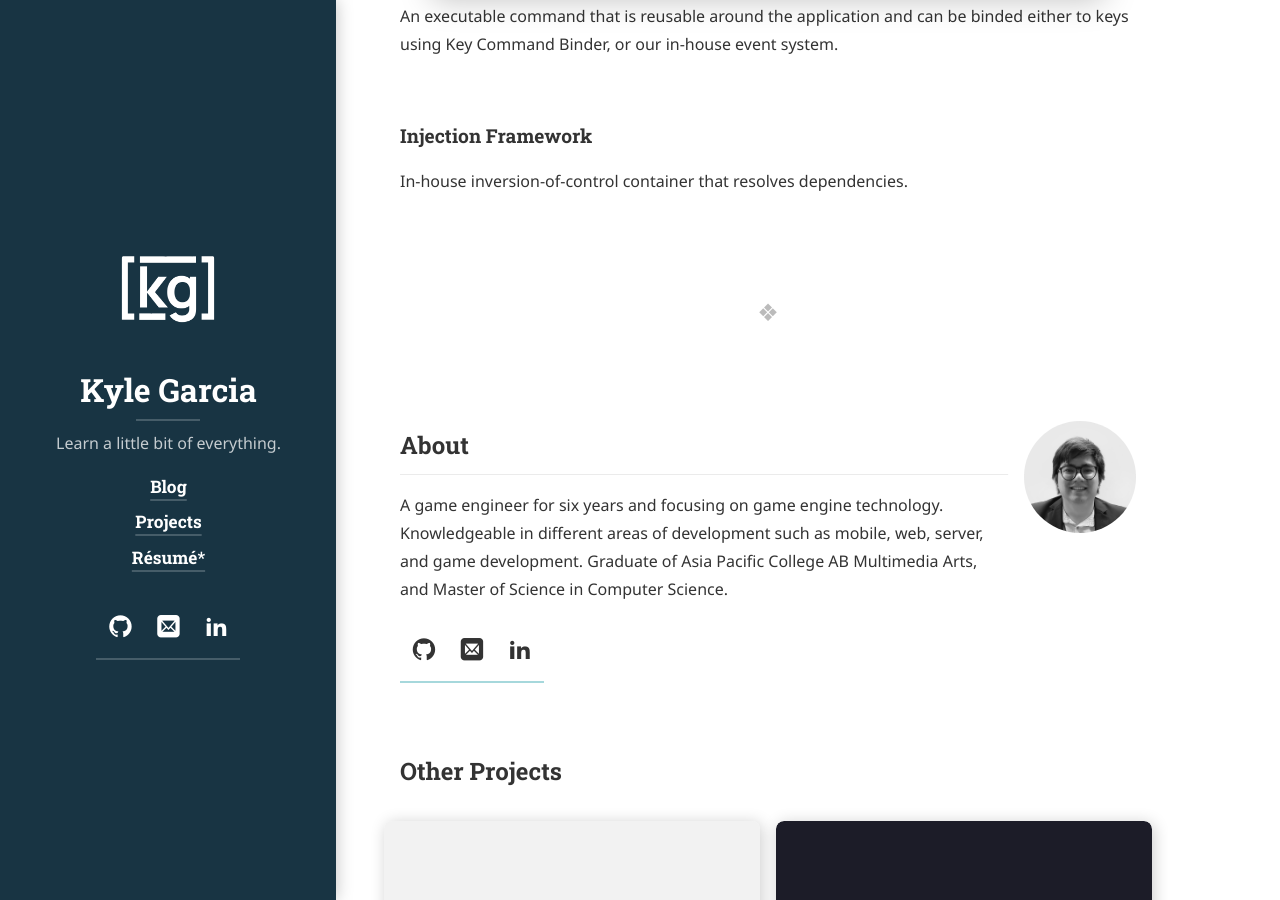
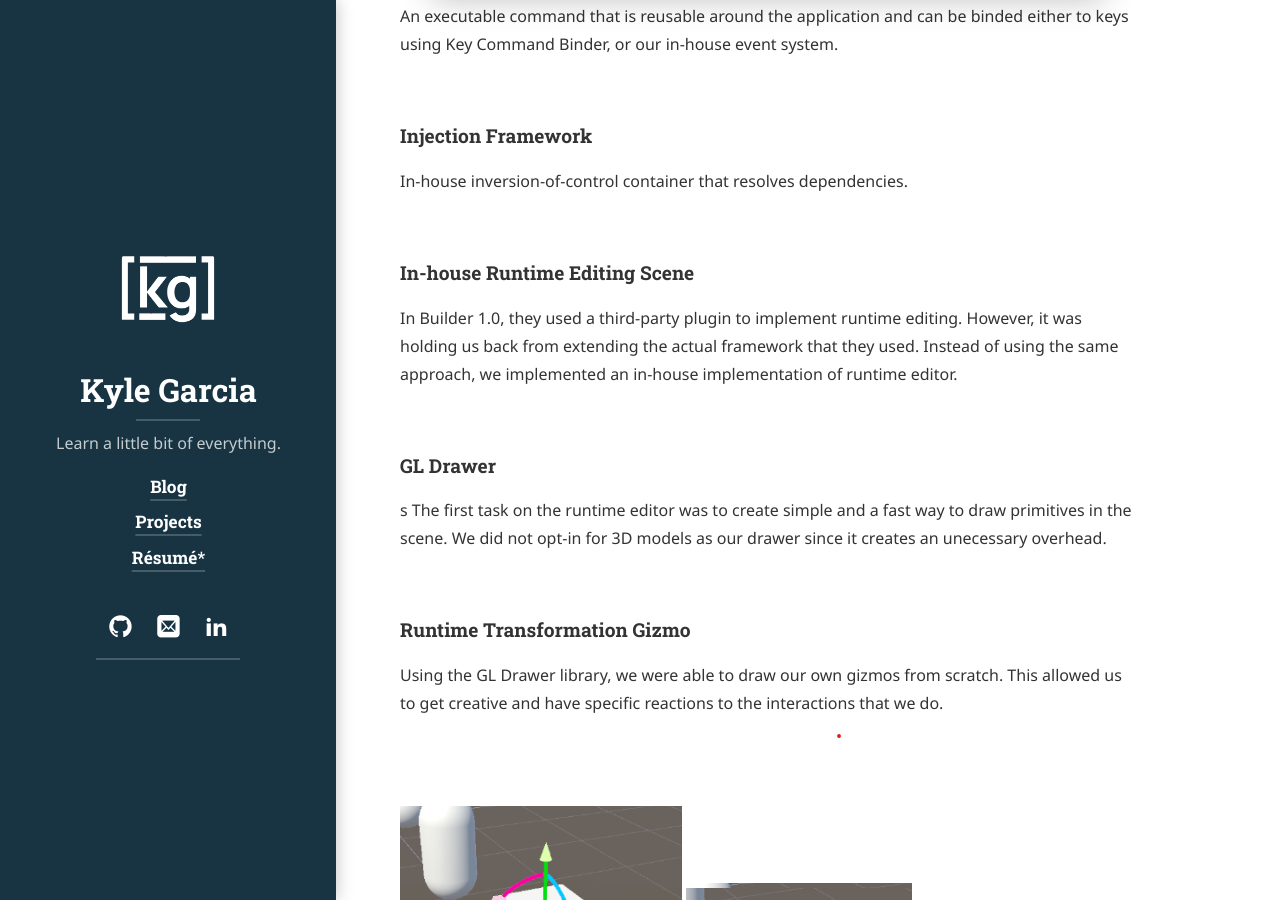
Before and after one commit to kkpgarcia/kkpgarcia.github.io, a Jekyll site: the page built from _projects/cloudberrie-builder-2.md, in a window 1280 px wide and 900 px high, scrolled down 1681 px. Built offline with Jekyll 4.4.1, drawn with Linux system fonts in a browser that asks for light colours; cached includes are drawn as plain includes; nearby versions of some CDN libraries; some web fonts are replaced; library files that are not in the unit come from our copies.

Commit message:
updated builder 2.0

```diff
--- a/_projects/cloudberrie-builder-2.md
+++ b/_projects/cloudberrie-builder-2.md
@@ -48,3 +48,19 @@ An executable command that is reusable around the application and can be binded
 ### Injection Framework
 
 In-house inversion-of-control container that resolves dependencies.
+
+### In-house Runtime Editing Scene
+
+In Builder 1.0, they used a third-party plugin to implement runtime editing. However, it was holding us back from extending the actual framework that they used. Instead of using the same approach, we implemented an in-house implementation of runtime editor.
+
+### GL Drawer
+s
+The first task on the runtime editor was to create simple and a fast way to draw primitives in the scene. We did not opt-in for 3D models as our drawer since it creates an unecessary overhead.
+
+### Runtime Transformation Gizmo
+
+Using the GL Drawer library, we were able to draw our own gizmos from scratch. This allowed us to get creative and have specific reactions to the interactions that we do.
+
+![200x200](/assets/img/projects/gizmo1.png "Small example image")
+![200x200](/assets/img/projects/gizmo2.png "Small example image")
+![200x200](/assets/img/projects/gizmo3.png "Small example image")
```
Also changed, not shown: assets/img/projects/gizmo1.png (added), assets/img/projects/gizmo2.png (added), assets/img/projects/gizmo3.png (added).
